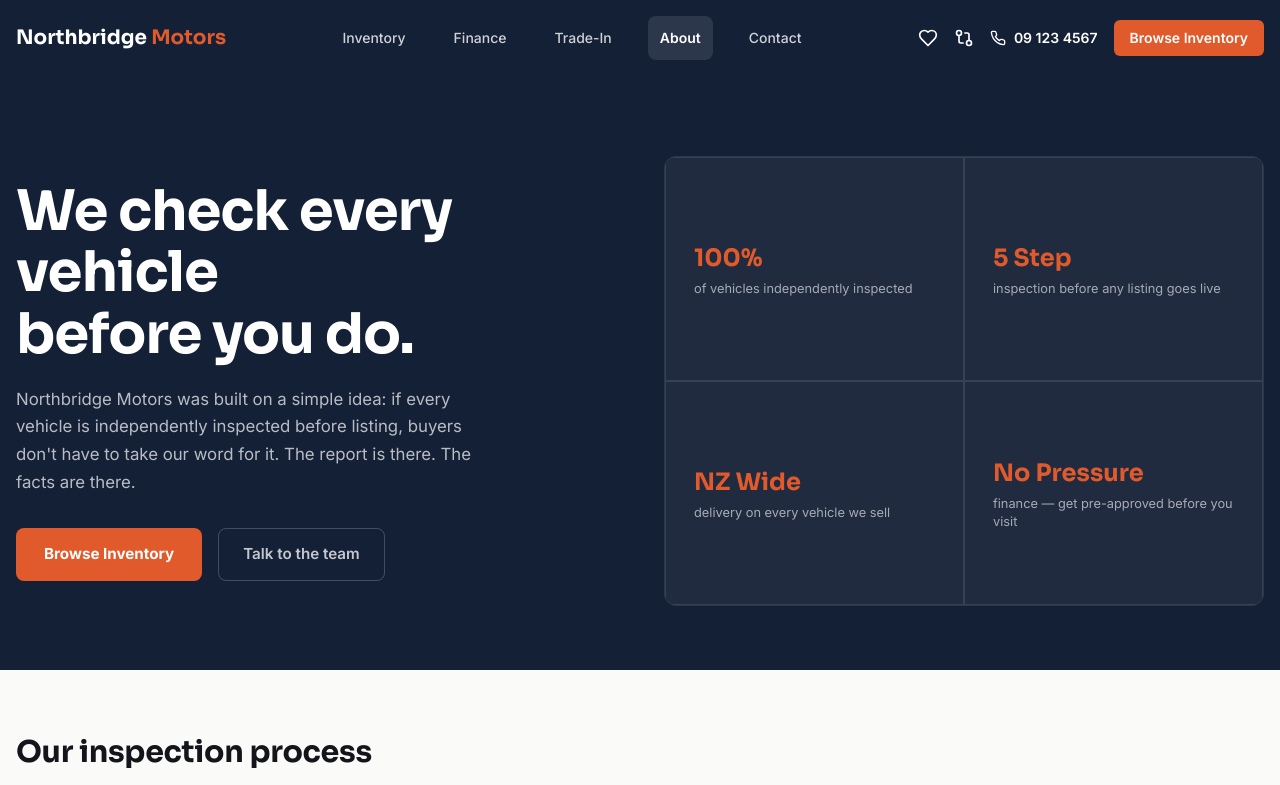
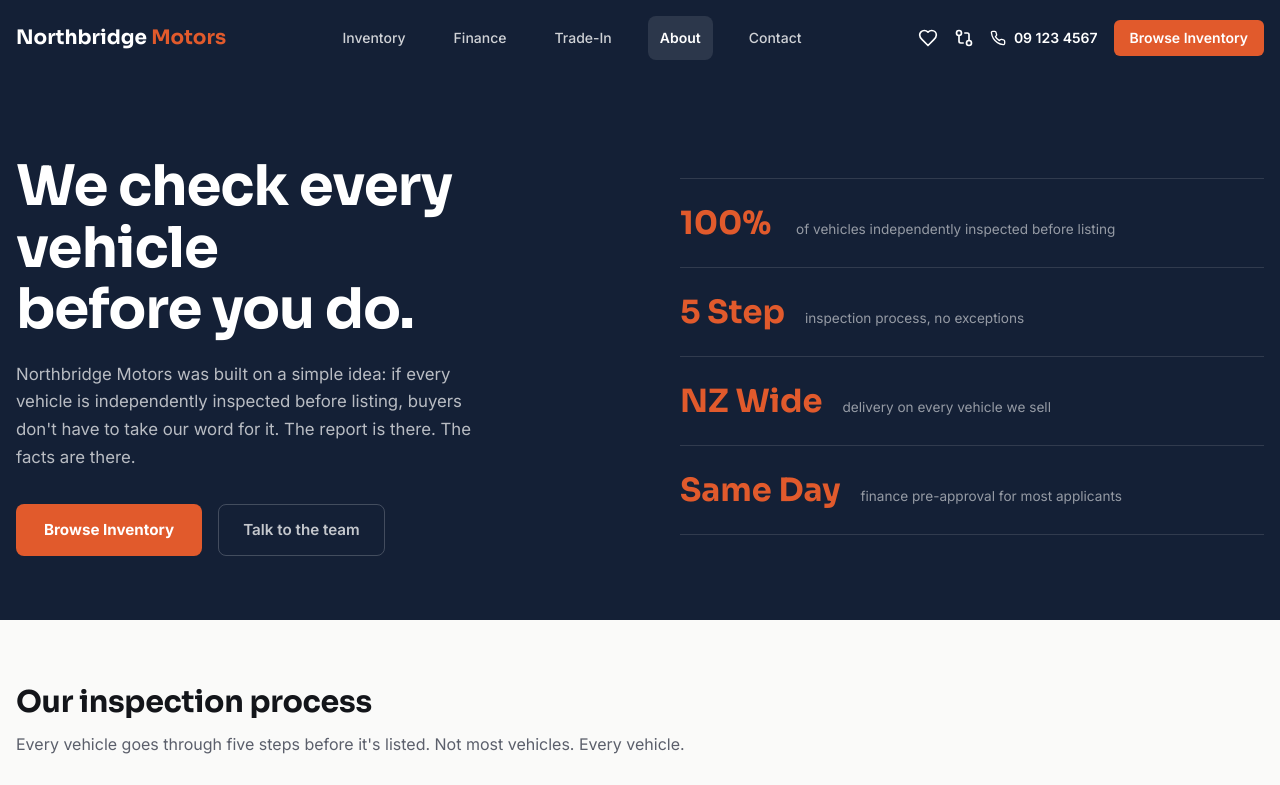
Before and after one commit to cole-howard-nz/dealership, a Next.js app: page /about in a window 1280 px wide. Shown: the top 785 px of the page. Built offline with nearby package versions, Linux system fonts and the light colour scheme.

Commit message:
redesigned about us hero section

```diff
--- a/app/about/page.tsx
+++ b/app/about/page.tsx
@@ -35,6 +35,13 @@ const TEAM = [
   { name: "Marcus Chen", role: "Head Inspector", bio: "Qualified automotive engineer with a decade of pre-purchase inspection experience. Marcus signs off every vehicle before it's listed." },
 ];
 
+const HERO_STATS = [
+  { value: "100%", label: "of vehicles independently inspected before listing" },
+  { value: "5 Step", label: "inspection process, no exceptions" },
+  { value: "NZ Wide", label: "delivery on every vehicle we sell" },
+  { value: "Same Day", label: "finance pre-approval for most applicants" },
+];
+
 export default function AboutPage() {
   return (
     <div>
@@ -56,20 +63,18 @@ export default function AboutPage() {
             </div>
           </div>
 
-          <div className="about-hero-stats-wrap">
-            <div className="about-hero-stats">
-              {[
-                { stat: "100%", label: "of vehicles independently inspected" },
-                { stat: "5 Step", label: "inspection before any listing goes live" },
-                { stat: "NZ Wide", label: "delivery on every vehicle we sell" },
-                { stat: "No Pressure", label: "finance — get pre-approved before you visit" },
-              ].map(({ stat, label }) => (
-                <div key={stat} className="about-stat-card">
-                  <p className="about-stat-value">{stat}</p>
-                  <p className="about-stat-label">{label}</p>
+          {/* ── Redesigned RHS: ruled stat list ── */}
+          <div className="about-hero-stats-col" aria-label="Key facts">
+            {HERO_STATS.map((s, i) => (
+              <div key={s.value} className="about-stat-row">
+                <div className="about-stat-rule" aria-hidden="true" />
+                <div className="about-stat-inner">
+                  <span className="about-stat-value">{s.value}</span>
+                  <span className="about-stat-label">{s.label}</span>
                 </div>
-              ))}
-            </div>
+              </div>
+            ))}
+            <div className="about-stat-rule about-stat-rule--last" aria-hidden="true" />
           </div>
         </div>
       </section>
@@ -169,6 +174,7 @@ export default function AboutPage() {
       </section>
 
       <style>{`
+        /* ── Hero ── */
         .about-hero {
           background: var(--color-navy);
           padding: 5rem 0 4rem;
@@ -177,11 +183,11 @@ export default function AboutPage() {
         .about-hero-inner {
           display: grid;
           grid-template-columns: 1fr;
-          gap: 3rem;
+          gap: 3.5rem;
           align-items: center;
         }
         @media (min-width: 1024px) {
-          .about-hero-inner { grid-template-columns: 1fr 1fr; }
+          .about-hero-inner { grid-template-columns: 1fr 1fr; gap: 5rem; }
         }
         .about-h1 {
           font-family: var(--font-sora), sans-serif;
@@ -199,42 +205,47 @@ export default function AboutPage() {
           max-width: 480px;
           margin-bottom: 2rem;
         }
-        .about-hero-stats-wrap {
-          border-radius: 12px;
-          overflow: hidden;
-          aspect-ratio: 4/3;
-          border: 1px solid rgba(255,255,255,0.1);
-          display: grid;
-        }
-        .about-hero-stats {
-          display: grid;
-          grid-template-columns: 1fr 1fr;
-          grid-template-rows: 1fr 1fr;
-          gap: 0;
-          width: 100%;
-          height: 100%;
-        }
-        .about-stat-card {
-          background: rgba(255,255,255,0.05);
-          border: 1px solid rgba(255,255,255,0.1);
+
+        /* ── Stat list (RHS) ── */
+        .about-hero-stats-col {
           display: flex;
           flex-direction: column;
-          justify-content: center;
-          padding: 1.75rem;
+          width: 100%;
+        }
+        .about-stat-rule {
+          height: 1px;
+          background: rgba(255,255,255,0.12);
+          width: 100%;
+        }
+        .about-stat-rule--last {
+          /* closing rule at bottom */
+        }
+        .about-stat-row {
+          display: flex;
+          flex-direction: column;
+        }
+        .about-stat-inner {
+          display: flex;
+          align-items: baseline;
+          gap: 1.25rem;
+          padding: 1.25rem 0;
         }
         .about-stat-value {
           font-family: var(--font-sora), sans-serif;
-          font-size: 1.5rem;
+          font-size: clamp(1.5rem, 3vw, 2rem);
           font-weight: 700;
           color: #E15A2C;
-          margin: 0 0 0.25rem;
+          white-space: nowrap;
+          flex-shrink: 0;
+          min-width: 6rem;
         }
         .about-stat-label {
-          font-size: 0.8rem;
-          color: rgba(255,255,255,0.6);
-          margin: 0;
-          line-height: 1.4;
+          font-size: 0.85rem;
+          line-height: 1.45;
+          color: rgba(255,255,255,0.55);
         }
+
+        /* ── Buttons ── */
         .about-btn-primary {
           display: inline-flex;
           align-items: center;
@@ -266,6 +277,8 @@ export default function AboutPage() {
           color: #fff;
           background: rgba(255,255,255,0.05);
         }
+
+        /* ── CTA band ── */
         .about-cta-section {
           padding: 5rem 0;
           background: var(--color-bg);
```
